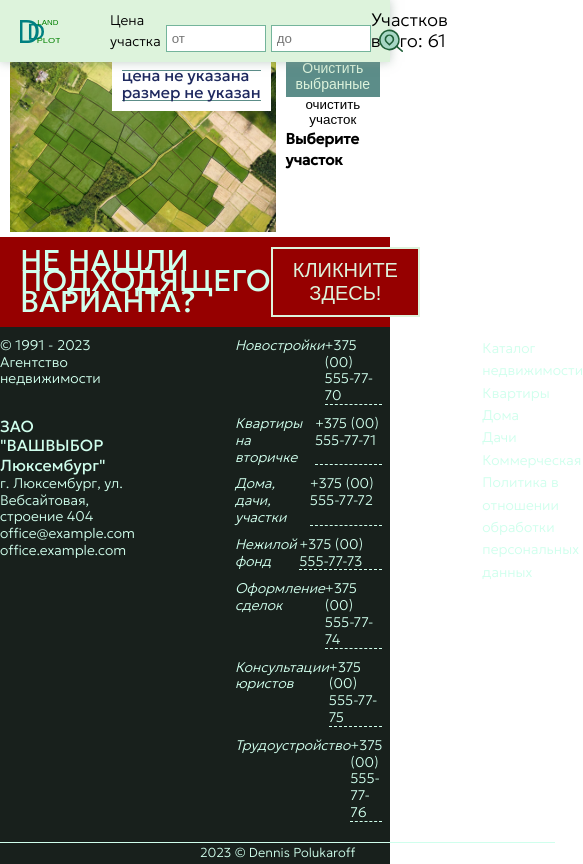
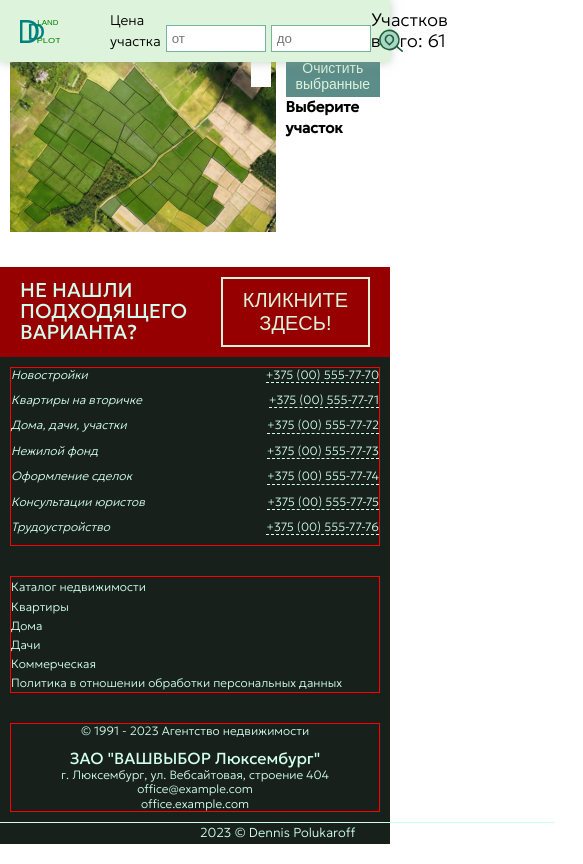
Before and after one commit to denderange/Land-Plot, a React (Create React App) app: page / in a window 390 px wide. Shown: the whole page, 583 px wide, since content can reach past the window. Built offline with nearby package versions, Linux system fonts and the light colour scheme.

Commit message:
Version 1.0.7.12.23

```diff
--- a/src/components/CardPlot/CardPlot.tsx
+++ b/src/components/CardPlot/CardPlot.tsx
@@ -15,7 +15,6 @@ const CardPlot: FC<ICardPlotProps> = ({ landPlot }) => {
 
 	const handleBtnRemove = () => {
 		dispatch(removeChosenPlot(landPlot.id.toString()))
-		console.log(landPlot.id)
 	}
 
 	return (
@@ -33,7 +32,7 @@ const CardPlot: FC<ICardPlotProps> = ({ landPlot }) => {
 				className={styles['plot__image']}
 				alt={`Участок номер ${landPlot.id}`}
 				width={500}
-				height={500}
+				height={'auto'}
 				onLoad={() => setImgIsLoaded(false)}
 			/>
 
--- a/src/components/Footer/Footer.module.css
+++ b/src/components/Footer/Footer.module.css
@@ -43,16 +43,17 @@
 .footer__content ul{
 	flex-grow: 1;
 	flex-basis: 0;
-}
-
-.contacts li{
-	margin-bottom: 10px;
+	width: 33.33%;
 }
 
 .footer__content h5{
 	margin-top: 30px;
 	font-size: 16px;
 	font-weight: normal;
+}
+
+.contacts li{
+	margin-bottom: 10px;
 }
 
 .contacts a{
@@ -77,3 +78,62 @@
 .footer-links a:hover{
 	color: var(--color-white);
 }
+
+/* ------ */
+@media (max-width: 1100px){
+	.footer__content{
+		margin: 10px 10px 0;
+	}
+
+	.footer__content{
+		gap: 20px;
+	}
+}
+
+@media (max-width: 940px){
+	.footer__content{
+		flex-wrap: wrap;
+		font-size: 12px;
+	}
+}
+
+@media (max-width: 880px){
+	.footer_action__container{
+		font-size: 20px;
+	}
+}
+
+@media (max-width: 820px){
+	.footer__content{
+		flex-wrap: wrap;
+		gap: 30px;
+	}
+
+	.footer__content h5{
+		margin-top: 10px;
+		font-size: 16px;
+		font-weight: normal;
+	}
+
+	.footer__content ul{
+		flex-basis: 40%;
+	}
+
+	.foote__content-address{
+		order: 1;
+		text-align: center;
+		margin-bottom: 10px;
+	}
+}
+
+@media (max-width: 550px){
+	.footer__content{
+		flex-direction: column;
+		gap: 30px;
+	}
+
+	.footer__content ul{
+		border: 1px solid red;
+		width: 100%;
+	}
+}
--- a/src/components/Footer/Footer.tsx
+++ b/src/components/Footer/Footer.tsx
@@ -25,7 +25,7 @@ const Footer = () => {
 
 			<div className="container">
 				<div className={styles['footer__content']}>
-					<ul>
+					<ul className={styles['foote__content-address']}>
 						<li>
 							© 1991 - {new Date().getFullYear()} Агентство недвижимости
 						</li>
--- a/src/components/LandPlot/LandPlot.module.css
+++ b/src/components/LandPlot/LandPlot.module.css
@@ -18,7 +18,7 @@
 }
 
 .cards-wrapper{
-	max-height: 533px;
+	max-height: 532px;
 	overflow: scroll;
 	overflow-x: hidden;
 }
@@ -50,3 +50,22 @@
 	padding: 30px;
 	line-height: 1.3;
 }
+
+/* ------ */
+@media (max-width: 1100px){
+	.cards-wrapper{
+		max-height: 464px;
+	}
+}
+
+@media (max-width: 1000px){
+	.cards-wrapper{
+		max-height: 432px;
+	}
+}
+
+@media (max-width: 880px){
+	.cards-wrapper{
+		max-height: 375px;
+	}
+}
--- a/src/components/LandPlot/LandPlot.tsx
+++ b/src/components/LandPlot/LandPlot.tsx
@@ -1,7 +1,6 @@
 import { useEffect, useState, useRef, lazy, Suspense } from 'react'
 import imgLand from '../../images/land-plot-image.jpg'
 import LandPlotSvg from './LandPlotSvg'
-// import CardPlot from '../CardPlot/CardPlot'
 import { useSelector } from 'react-redux'
 import { RootState, useStoreDispatch } from '../../redux/store'
 import { addChosenPlot, clearChosenPlot, addFilteredPricePlots } from '../../redux/slice/landplotSlice'
@@ -37,10 +36,6 @@ const LandPlot = () => {
 		dispatch(addFilteredPricePlots([]))
 	}
 
-	const clearRemovedPlot = () => {
-		console.log('btn CLEAR handle')
-	}
-
 	const fillFiltered = () => {
 		allPlots?.forEach(item => {
 			item.classList.remove('path-price-chosen')
@@ -57,7 +52,6 @@ const LandPlot = () => {
 		if (target.tagName === 'path') {
 			target.classList.add('path-clicked')
 			const chosenPlot = target.id.slice(4)
-			console.log(target.id.slice(4))
 
 			if (!plotsChosen.includes(chosenPlot.toString())) {
 				dispatch(addChosenPlot(chosenPlot))
@@ -65,12 +59,31 @@ const LandPlot = () => {
 		}
 	}
 
+	document.addEventListener('mouseover', (event: Event) => {
+		const target = event.target as HTMLElement
+		if (target.tagName === 'path') {
+			const hoveredPlot = plotsTotalList.find(item => item.id === Number(target.id.slice(4)))
+			setPlotPrice(Number(hoveredPlot?.price))
+			setPlotSquare(Number(hoveredPlot?.square))
+		}
+	});
+
+	document.addEventListener('mouseout', (event: Event) => {
+		const target = event.target as HTMLElement
+		if (target.tagName === 'path') {
+			setPlotPrice(0)
+			setPlotSquare(0)
+		}
+	});
+
 	useEffect(() => {
 		fillFiltered()
 
 		if (ref.current) {
 			const allPaths = Array.from(ref.current.querySelectorAll('path'))
-			allPaths.forEach(item => item.addEventListener('click', handlePathClick))
+			allPaths.forEach(item => {
+				item.addEventListener('click', handlePathClick)
+			})
 
 			setAllPlots([...allPaths])
 
@@ -102,12 +115,6 @@ const LandPlot = () => {
 									Очистить выбранные
 								</button>
 
-								<button
-									onClick={clearRemovedPlot}
-								>
-									очистить участок
-								</button>
-
 								{plotsChosen.length ? (
 									<h6>Участков выбрано: {plotsChosen.length}</h6>
 								) : (<h5>Выберите участок</h5>)
--- a/src/components/ModalContacts/ModalContacts.module.css
+++ b/src/components/ModalContacts/ModalContacts.module.css
@@ -25,6 +25,7 @@
 	background-color: var(--color-white);
 	color: #000;
 	display: flex;
+	margin-top: 10px;
 }
 
 .modal__contacts{
@@ -140,3 +141,31 @@
 .modal__btn-close:hover{
 	color: red;
 }
+
+/* ------ */
+@media (max-width: 850px){
+	.modal{
+		flex-direction: column;
+	}
+
+	.modal__aside{
+		margin: 0 auto;
+	}
+}
+
+@media (max-width: 850px){
+	.modal__contacts{
+		max-width: 100%;
+	}
+}
+
+@media (max-width: 630px){
+	.modal__btn-close{
+		top: -4px;
+		right: 0px;
+		background-color: transparent;
+		color: var(--color-700);
+		font-size: 25px;
+		font-weight: bold;
+	}
+}
--- a/src/components/ModalContacts/ModalContacts.tsx
+++ b/src/components/ModalContacts/ModalContacts.tsx
@@ -170,12 +170,12 @@ const ModalContacts = ({ toggleModal, isModalActive }: IModalContactsProps) => {
 						Это дэмо-сайт. Сообщение отправляется на e-mail разработчика.
 					</div>
 				</section>
-
 				<button
 					className={styles['modal__btn-close']}
 					onClick={toggleModal}
 				>X</button>
 			</div>
+
 		</dialog>
 	)
 }
--- a/src/components/PriceTooltip/PriceTooltip.module.css
+++ b/src/components/PriceTooltip/PriceTooltip.module.css
@@ -12,8 +12,9 @@
 .tootlip-container div:first-child{
 	border-top: 1px solid var(--color-400);
 	margin-top: 10px;
-	line-height: 0.5;
+	line-height: 0.9;
 	margin-bottom: 5px;
+	font-size: larger;
 }
 
 .tootlip-container div:last-child{
--- a/src/components/PriceTooltip/PriceTooltip.tsx
+++ b/src/components/PriceTooltip/PriceTooltip.tsx
@@ -9,9 +9,9 @@ const PriceTooltip = ({ price = 0, square = 0 }: PriceTooltipProps) => {
 	return (
 		<div className={styles['tootlip-container']}>
 			<div>
-				{price !== 0 ? `${price} $` : `цена не указана`}
+				{price !== 0 && !isNaN(price) ? `${price} $` : ``}
 			</div>
-			<div>{square !== 0 ? `${square} $` : `размер не указан`}</div>
+			<div>{square !== 0 && !isNaN(price) ? `${square} соток` : ``}</div>
 		</div>
 	)
 }
```
